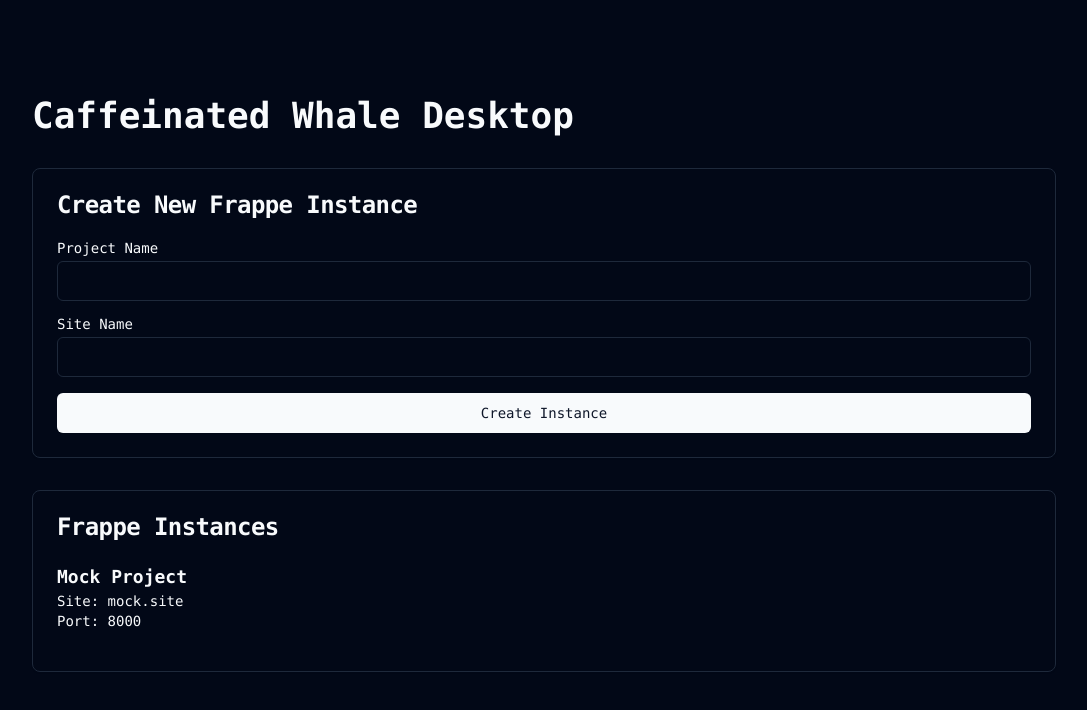
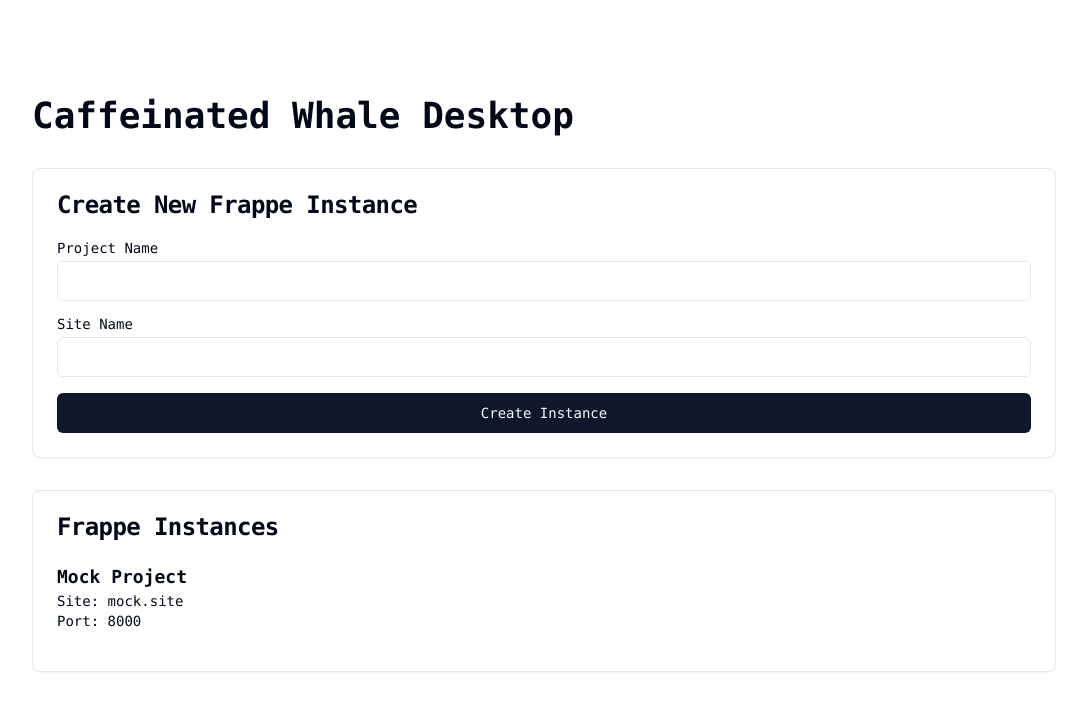
Before and after one commit to karotkriss/Caffeinated-Whale-Desktop, a Next.js app: page / in a window 1280 px wide. Shown: the top 710 px of the page, without its empty margins (96-1183 px from the left). Built offline with nearby package versions, Linux system fonts and the light colour scheme.

Commit message:
fix: HydrationWarning

```diff
--- a/src/app/layout.tsx
+++ b/src/app/layout.tsx
@@ -25,13 +25,13 @@ export default function RootLayout({
   children: React.ReactNode;
 }>) {
   return (
-    <html lang="en">
+    <html lang="en" suppressHydrationWarning>
       <body
         className={`${geistSans.variable} ${geistMono.variable} antialiased`}
       >
         <ThemeProvider
           attribute="class"
-            defaultTheme="dark"
+          defaultTheme="system"
           enableSystem
           disableTransitionOnChange
         >
```
Lines whose indentation alone changed are shown as unchanged.
